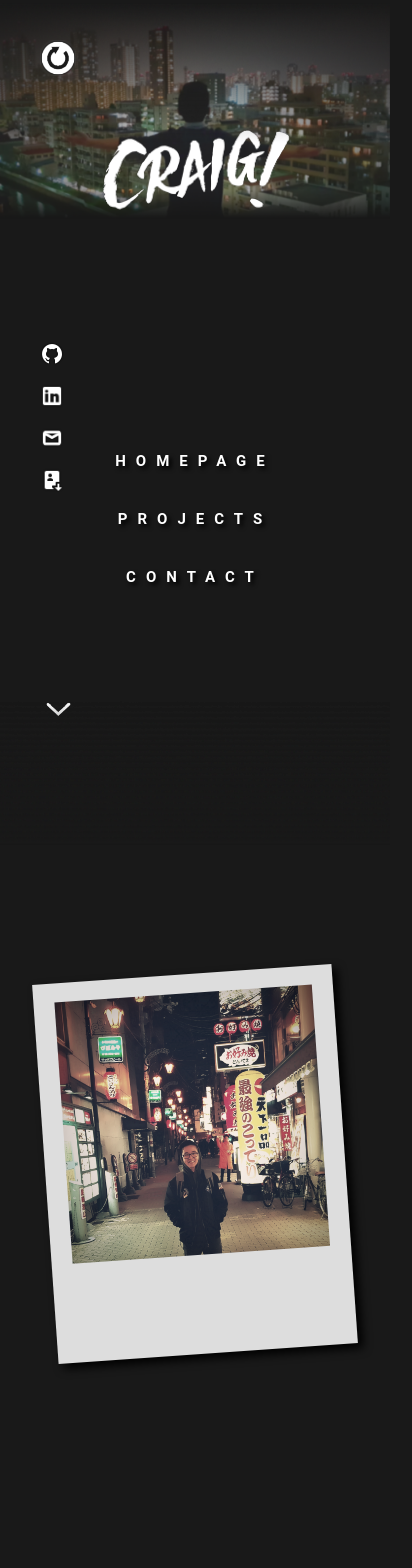
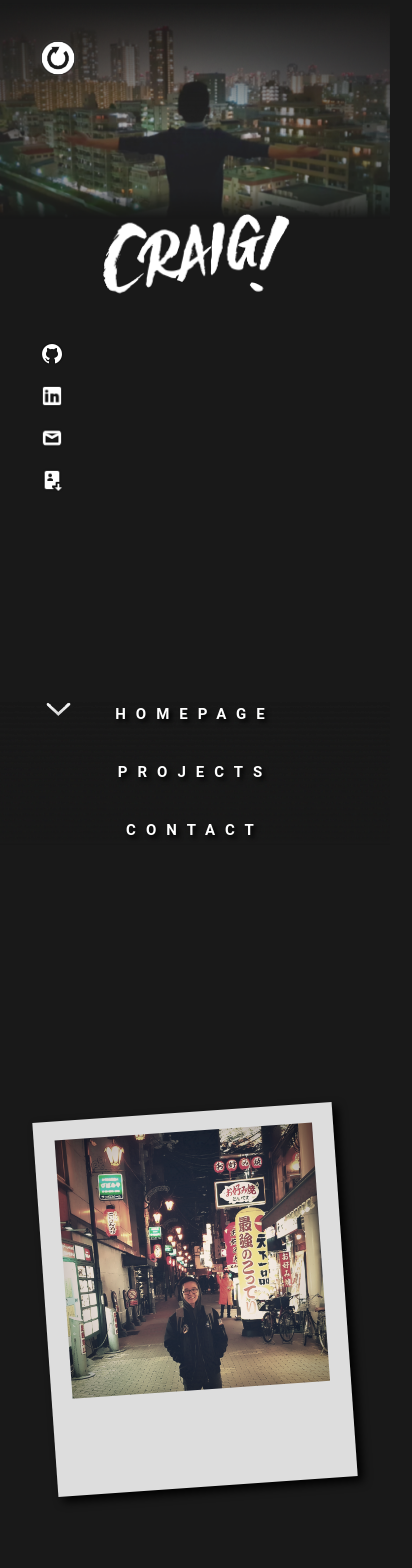
Before and after one commit to craigrusselltiu/website, a React (Create React App) app: page /#/ in a window 390 px wide. Shown: the top 1568 px of the page, 412 px wide, since content can reach past the window. Built offline with nearby package versions, Linux system fonts and the light colour scheme.

Commit message:
Refactor polaroid and media queries to be more robust

```diff
--- a/src/App.js
+++ b/src/App.js
@@ -30,7 +30,7 @@ function App() {
         <Navbar />
         <LinkBar />
         <ReplayButton />
-        <Whitespace />
+
         <Switch>
           <Route path='/' exact component={Home} />
           <Route path='/projects' component={Projects} />
--- a/src/components/Polaroid.js
+++ b/src/components/Polaroid.js
@@ -2,11 +2,11 @@ import noimage from '../images/no-image.png'
 
 const Polaroid = ({ img, sig }) => {
     return (
-        <div className='polaroid-paper'>
+        <div className='polaroid-wrapper'>
             <div className='polaroid'>
                 <img className='polaroid-img' src={img} alt='bg' />
+                <div className='polaroid-sig'>{sig}</div>
             </div>
-            <div className='polaroid-sig'>{sig}</div>
         </div>
     )
 }
--- a/src/index.css
+++ b/src/index.css
@@ -21,6 +21,7 @@ body {
 
 .container {
   position: absolute;
+  width: fit-content;
   height: fit-content;
 }
 
@@ -65,7 +66,7 @@ body {
   background-color: rgb(25, 25, 25);
   position: sticky;
   top: 0px;
-  width: 100%;
+  width: 100vw;
   margin-top: 100vh;
   margin-bottom: -200vh;
   height: 100vh;
@@ -94,7 +95,7 @@ body {
   position: sticky;
   top: 10px;
   width: 90vw;
-  margin: 80vh auto 0 auto;
+  margin: 80vh auto 30vh;
   text-align: center;
   z-index: 1;
   opacity: 0;
@@ -170,24 +171,22 @@ body {
 }
 
 /* Polaroid image */
+.polaroid-wrapper {
+  position: relative;
+  width: 100%;
+  height: 200px;
+}
+
 .polaroid {
   background-color: #dddddd;
   position: absolute;
-  top: -150%;
-  left: -50%;
+  top: -75px;
   width: 400px;
   height: 500px;
-  margin: auto calc(20vw - 200px);
-  box-sizing: border-box;
+  margin: 0 calc(50% - 200px);
   box-shadow: 5px 5px 10px black;
   transform: rotate(-4deg);
   transition: all 0.5s;
-}
-
-.polaroid-paper {
-  position: relative;
-  width: 50%;
-  margin: 0 auto;
 }
 
 .polaroid-img {
@@ -195,30 +194,38 @@ body {
   top: 5%;
   width: 86%;
   height: 69%;
+  transition: all 0.5s;
 }
 
 .polaroid-sig {
+  position: relative;
+  top: -348px;
+  width: 100%;
+  height: 100%;
   font-family: 'Courier New', Courier, monospace;
-  position: relative;
-  top: 100px;
-  left: 25px;
-  width: 100%;
-  margin: 0 auto;
   font-size: 50px;
   font-weight: bold;
+  display: flex;
+  align-content: center;
+  justify-content: center;
+  flex-direction: column;
   opacity: 0;
+  transition: all 0.5s;
 }
 
-.polaroid-paper:hover .polaroid {
+.polaroid:hover {
   width: 450px;
   height: 562px;
-  filter: brightness(50%);
+  background-color: #666666;
   transform: rotate(0deg);
 }
 
-.polaroid-paper:hover .polaroid-sig {
+.polaroid:hover .polaroid-img {
+  filter: brightness(50%);
+}
+
+.polaroid:hover .polaroid-sig {
   opacity: 1;
-  transition: all 0.5s;
 }
 
 /* General text styling */
@@ -287,13 +294,8 @@ body {
 }
 
 @media screen and (max-width: 1200px) {
-  .title {
-    top: 15vh;
-  }
-
   .navbar {
-    margin-top: 50vh;
-    margin-bottom: 20vh;
+    margin-bottom: 40vh;
   }
 
   .linkbar {
@@ -315,15 +317,16 @@ body {
   .polaroid {
     left: 50px;
     width: 300px;
-    height: 380px;
+    height: 375px;
   }
 
   .polaroid-sig {
-    margin-bottom: 400px;
+    top: -263px;
+    font-size: 40px;
   }
 
-  .polaroid-paper:hover .polaroid {
-    width: 350px;
+  .polaroid:hover {
+    width: 360px;
     height: 450px;
   }
 }
```
